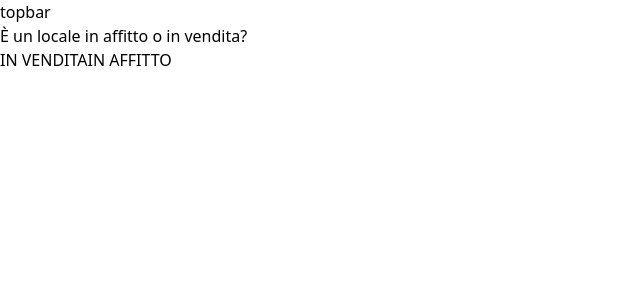
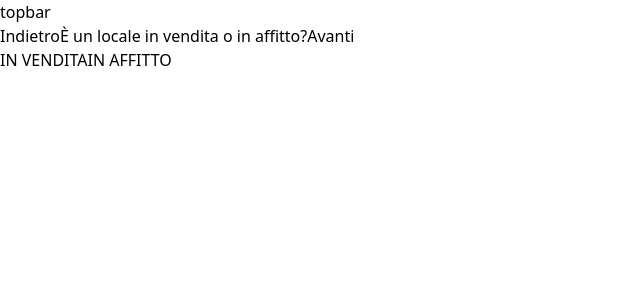
Before and after one commit to LatteDiMandorla/DietiEstates25, a React (Vite) app in the folder Client/DietiEstates/: page /FirstStep in a window 1280 px wide. Shown: the top 300 px of the page, without its empty margins (0-640 px from the left). Built offline with nearby package versions, Linux system fonts and the light colour scheme.

Commit message:
minor changes to FirstStep page

```diff
--- a/Client/DietiEstates/src/pages/FirstStep.tsx
+++ b/Client/DietiEstates/src/pages/FirstStep.tsx
@@ -9,8 +9,17 @@ export const FirstStep = () => {
     <div className="flex flex-col items-center #fafafa min-h-screen">
       {    /* Header*/     }
       <header className="w-full #fafafa py-4 shadow-md">
-        <div className="container mx-auto px-7 text-center">
-            È un locale in affitto o in vendita?
+        <div className="flex justify-between items-center w-full px-10">
+            <span>
+                Indietro
+            </span>
+            <span>
+                È un locale in vendita o in affitto?
+            </span>
+            <span>
+                Avanti
+            </span>
+
         </div>
       </header>
 
```
